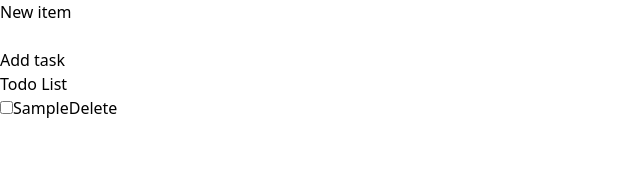
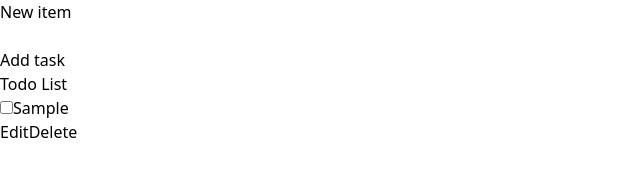
Before and after one commit to xspirczak/bp_david_oliver_spirczak, a React (Vite) app: page / in a window 1280 px wide. Both pictures are taken after typing "Sample" into the empty fields and a click on the button "Add task". Shown: the top 194 px of the page, without its empty margins (0-640 px from the left). Built offline with nearby package versions, Linux system fonts and the light colour scheme.

Commit message:
feat: added edit button

```diff
--- a/src/App.jsx
+++ b/src/App.jsx
@@ -13,23 +13,27 @@ export default function App() {
     return JSON.parse(localValue)
   });
 
+   // everytime values in todos array change it calls the function - storing the todos in localStorage
   useEffect(() => {
-    // everytime values in todos change it calls the function - storing the todos in localStorage
     localStorage.setItem("ITEM", JSON.stringify(todos))
   }, [todos])
 
+  // addid todo to the todolist
   function addTodo(title) {
     setTodos(currentTodos => {
       return [
         ...currentTodos,
-        { id: crypto.randomUUID(), title, completed: false },
+        { id: crypto.randomUUID(), title, completed: false }, // random id, title and state of completition - false
       ]
     })
 
   }
 
+  // change the state of completion
   function toggleTodo(id, completed) {
     setTodos(currentTodos => {
+      // mapping through the currentTodos and checking is there is a todo with the specific
+      // id, if so then we are spreading the todo and creating copy of the todo with new value of completed
       return currentTodos.map(todo => {
         if (todo.id === id) {
           return { ...todo, completed }
@@ -39,18 +43,36 @@ export default function App() {
     })
   }
 
+  // delete todo from currentTodos
   function deleteTodo(id) {
     setTodos(currentTodos => {
+      // return new array of todos excluding todo with id passed as an argument
       return currentTodos.filter(todo => todo.id !== id)
     })
   }
+
+  // update title of todo
+  function updateTodoTitle(id, newTitle) {
+    setTodos(currentTodos =>
+      // mapping through the currentTodos, if we find todo with id passed as an argument
+      // we spread the todo and create a new copy of the object and upadte the title to newTitle
+        currentTodos.map(todo => {
+          if (todo.id === id) {
+            return { ...todo, title: newTitle }
+          }
+          return todo
+        }
+        )
+    );
+}
+
 
   return (
     <>
       <TodoForm onSubmit={addTodo}/>
       <div className="max-w-sm mx-auto">
         <h1 className="text-3xl font-bold text-center text-gray-500 dark:text-gray-300 p-4">Todo List</h1>
-        <TodoList todos={todos} toggleTodo={toggleTodo} deleteTodo={deleteTodo} />
+        <TodoList todos={todos} toggleTodo={toggleTodo} deleteTodo={deleteTodo} updateTodoTitle={updateTodoTitle} />
       </div>
 
     </>
--- a/src/TodoForm.jsx
+++ b/src/TodoForm.jsx
@@ -1,13 +1,17 @@
 import { useState } from "react"
 
 export function TodoForm({onSubmit}) {
+
     const [newItem, setNewItem] = useState("")
 
+    // handling of adding new todo item
     function handleSubmit(e) {
-        e.preventDefault()
+        e.preventDefault() // prevents the page from refreshing
 
+        // checking if the new item is empty string
         if (newItem === "")
             return
+
 
         onSubmit(newItem)
 
--- a/src/TodoItem.jsx
+++ b/src/TodoItem.jsx
@@ -1,21 +1,89 @@
-export function TodoItem({completed, id, title, toggleTodo, deleteTodo}) {
+import { useState, useEffect } from 'react';
+
+export function TodoItem({ completed, id, title, toggleTodo, deleteTodo, updateTodoTitle}) {
+    const [isEditing, setIsEditing] = useState(false);
+    const [newTitle, setNewTitle] = useState(title);
+
+    // everytime value changes it calls the function and syncs the title
+    useEffect(() => {
+        setNewTitle(title);
+    }, [title]);
+
+    // toggle edit mode - change isEditing to true
+    const handleEdit = () => {
+        setIsEditing(true);
+    };
+
+    // save the title of currently edited todo and set isEdiding to false
+    const handleSave = () => {
+        if (newTitle.trim()) { // only save if the new title is not empty
+            updateTodoTitle(id, newTitle); // call function to update title
+            setIsEditing(false);
+        }
+    };
+
+    // canceling the editing mode changing isEditing to false and setting the title back how it was before editing
+    const handleCancel = () => {
+        setIsEditing(false);
+        setNewTitle(title);
+    };
+
     return (
         <li className="flex items-center justify-between bg-gray-100 dark:bg-gray-800 p-4 rounded-md shadow-md mb-4">
-            <label className="flex items-center space-x-3">
+            <div className="flex items-center space-x-3">
                 <input
                     type="checkbox"
                     checked={completed}
                     onChange={e => toggleTodo(id, e.target.checked)}
                     className="form-checkbox h-5 w-5 text-blue-600 rounded"
                 />
-                <span className={`text-lg font-bold ${completed ? 'line-through text-gray-500' : 'text-gray-900 dark:text-gray-300'}`}>
+                {isEditing ? (
+                    <input
+                        type="text"
+                        value={newTitle}
+                        onChange={e => setNewTitle(e.target.value)}
+                        className="border border-gray-300 rounded p-2 text-gray-900 dark:bg-gray-700 dark:text-gray-300 w-4/5  h-2/5"
+                    />
+                ) : (
+                    <span className={`text-lg ${completed ? 'line-through text-gray-500' : 'text-gray-900 dark:text-gray-300'}`}>
                         {title}
                     </span>
-            </label>
+                )}
+            </div>
+
+            <div className="space-x-2">
+                {isEditing ? (
+                    <div className='flex justify-center space-x-2'>
+                        <button
+                            onClick={ handleSave}
+                            className="bg-green-600 hover:bg-green-500 text-white font-bold py-1 px-2 rounded transition duration-200"
+                        >
+                            Save
+                        </button>
+                        <button
+                            onClick={handleCancel}
+                            className="bg-gray-600 hover:bg-gray-500 text-white font-bold py-1 px-2 rounded transition duration-200"
+                        >
+                            Cancel
+                        </button>
+                    </div>
+                ) : (
+                    <>
+                        <button
+                            onClick={handleEdit}
+                            className="bg-blue-600 hover:bg-blue-500 text-white font-bold py-1 px-2 rounded transition duration-200"
+                        >
+                            Edit
+                        </button>
                         <button
                             onClick={() => deleteTodo(id)}
-                className="bg-red-600 hover:bg-red-500 text-white font-bold py-2 px-4 rounded transition duration-200">
+                            className="bg-red-600 hover:bg-red-500 text-white font-bold py-1 px-2 rounded transition duration-200"
+                        >
                             Delete
                         </button>
+                    </>
+                )}
+            </div>
         </li>
-    )}
+    );
+}
--- a/src/TodoList.jsx
+++ b/src/TodoList.jsx
@@ -1,6 +1,6 @@
 import { TodoItem } from "./TodoItem"
 
-export function TodoList({todos, toggleTodo, deleteTodo}) {
+export function TodoList({todos, toggleTodo, deleteTodo, updateTodoTitle}) {
     return (
     <ul>
           {/*Short Circuiting - when there is no todos it renders the text...*/}
@@ -17,6 +17,7 @@ export function TodoList({todos, toggleTodo, deleteTodo}) {
                 key={todo.id}
                 toggleTodo={toggleTodo}
                 deleteTodo={deleteTodo}
+                updateTodoTitle={updateTodoTitle}
                 /* {...todo} or ->
                 {
                 id={todo.id}
```
Lines whose indentation alone changed are shown as unchanged.
